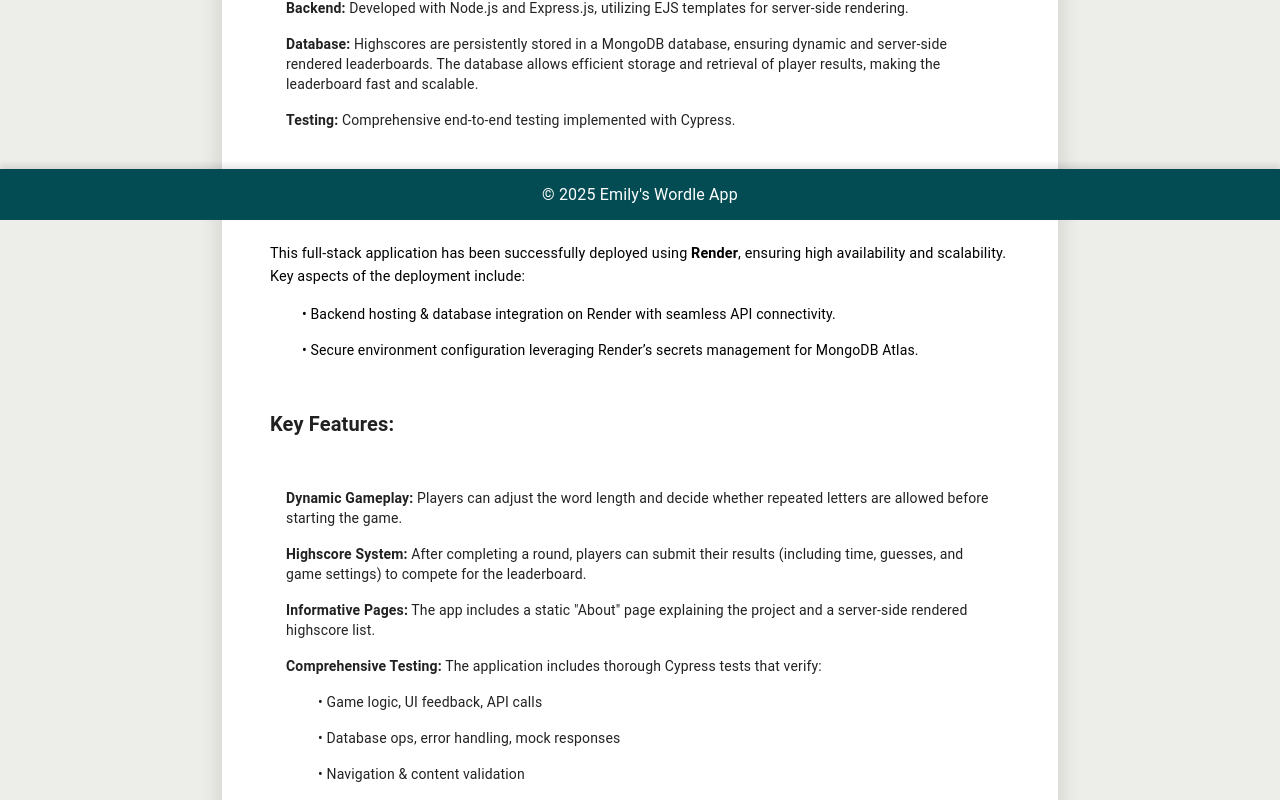
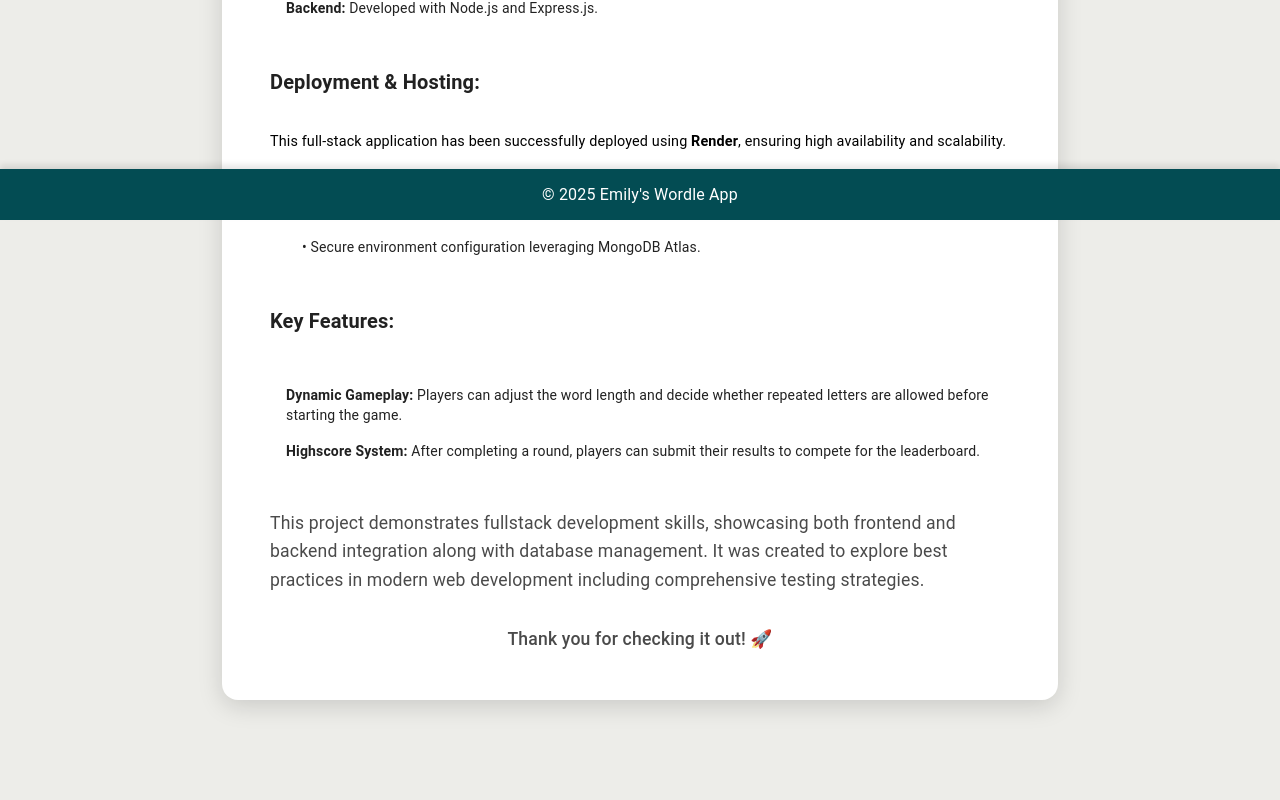
Before and after one commit to Emilyempa/Fullstack-Wordle, a React (Vite) app in the folder client/: page /about in a window 1280 px wide. Shown: the part 580-1380 px from the top of the page. Built offline with nearby package versions, Linux system fonts and the light colour scheme.

Commit message:
Fix About page hydration error by updating Typography component

```diff
--- a/client/src/pages/About.jsx
+++ b/client/src/pages/About.jsx
@@ -61,6 +61,7 @@ function About() {
 
           <Typography
             variant="body1"
+            component="div"
             sx={{
               fontSize: "1.1rem",
               lineHeight: 1.6,
@@ -69,7 +70,7 @@ function About() {
             }}
           >
             Welcome to my Wordle-inspired Game, a fullstack application designed
-            as part of an school assignment. This game challenges players to
+            as part of a school assignment. This game challenges players to
             guess words based on strategic feedback and includes features like a
             customizable difficulty level, a real-time timer, and a highscore
             system.
@@ -78,13 +79,13 @@ function About() {
           <Typography variant="h6" component="h2" sx={{ fontWeight: 600 }}>
             Technologies Used:
           </Typography>
+
           <List dense>
             <ListItem>
               <ListItemText
                 primary={
                   <>
-                    <b>Frontend:</b> Built using React and Material-UI, with
-                    Vite for an efficient development and build process.
+                    <b>Frontend:</b> Built using React and Material-UI.
                   </>
                 }
               />
@@ -93,41 +94,20 @@ function About() {
               <ListItemText
                 primary={
                   <>
-                    <b>Backend:</b> Developed with Node.js and Express.js,
-                    utilizing EJS templates for server-side rendering.
-                  </>
-                }
-              />
-            </ListItem>
-            <ListItem>
-              <ListItemText
-                primary={
-                  <>
-                    <b>Database:</b> Highscores are persistently stored in a
-                    MongoDB database, ensuring dynamic and server-side rendered
-                    leaderboards. The database allows efficient storage and
-                    retrieval of player results, making the leaderboard fast and
-                    scalable.
-                  </>
-                }
-              />
-            </ListItem>
-            <ListItem>
-              <ListItemText
-                primary={
-                  <>
-                    <b>Testing:</b> Comprehensive end-to-end testing implemented
-                    with Cypress.
+                    <b>Backend:</b> Developed with Node.js and Express.js.
                   </>
                 }
               />
             </ListItem>
           </List>
+
           <Typography variant="h6" component="h2" sx={{ fontWeight: 600 }}>
             Deployment & Hosting:
           </Typography>
+
           <Typography
             variant="body1"
+            component="div"
             sx={{
               fontSize: "0.9rem",
               lineHeight: 1.6,
@@ -135,20 +115,23 @@ function About() {
               textAlign: "left",
             }}
           >
-            This full-stack application has been successfully deployed using <b>Render</b>,
-            ensuring high availability and scalability. Key aspects of the deployment include:
-            <List dense sx={{ pl: 2 }}>
-              <ListItem>
-                <ListItemText primary="• Backend hosting & database integration on Render with seamless API connectivity." />
-              </ListItem>
-              <ListItem>
-                <ListItemText primary="• Secure environment configuration leveraging Render’s secrets management for MongoDB Atlas." />
-              </ListItem>
-            </List>
+            This full-stack application has been successfully deployed using{" "}
+            <b>Render</b>, ensuring high availability and scalability.
           </Typography>
+
+          <List dense sx={{ pl: 2 }}>
+            <ListItem>
+              <ListItemText primary="• Backend hosting & database integration on Render." />
+            </ListItem>
+            <ListItem>
+              <ListItemText primary="• Secure environment configuration leveraging MongoDB Atlas." />
+            </ListItem>
+          </List>
+
           <Typography variant="h6" component="h2" sx={{ fontWeight: 600 }}>
             Key Features:
           </Typography>
+
           <List dense>
             <ListItem>
               <ListItemText
@@ -166,46 +149,7 @@ function About() {
                 primary={
                   <>
                     <b>Highscore System:</b> After completing a round, players
-                    can submit their results (including time, guesses, and game
-                    settings) to compete for the leaderboard.
-                  </>
-                }
-              />
-            </ListItem>
-            <ListItem>
-              <ListItemText
-                primary={
-                  <>
-                    <b>Informative Pages:</b> The app includes a static "About"
-                    page explaining the project and a server-side rendered
-                    highscore list.
-                  </>
-                }
-              />
-            </ListItem>
-            <ListItem>
-              <ListItemText
-                primary={
-                  <>
-                    <b>Comprehensive Testing:</b> The application includes
-                    thorough Cypress tests that verify:
-                    <List dense sx={{ pl: 2 }}>
-                      <ListItem>
-                        <ListItemText
-                          primary="• Game logic, UI feedback, API calls"
-                        />
-                      </ListItem>
-                      <ListItem>
-                        <ListItemText
-                          primary="• Database ops, error handling, mock responses"
-                        />
-                      </ListItem>
-                      <ListItem>
-                        <ListItemText
-                          primary="• Navigation & content validation"
-                        />
-                      </ListItem>
-                    </List>
+                    can submit their results to compete for the leaderboard.
                   </>
                 }
               />
@@ -214,6 +158,7 @@ function About() {
 
           <Typography
             variant="body1"
+            component="div"
             sx={{
               fontSize: "1.1rem",
               lineHeight: 1.6,
@@ -237,8 +182,7 @@ function About() {
               marginTop: 4,
             }}
           >
-            Thank you for checking it out, and I hope you enjoy exploring this
-            project as much as I enjoyed building it! 🚀
+            Thank you for checking it out! 🚀
           </Typography>
         </Stack>
       </Box>
```
